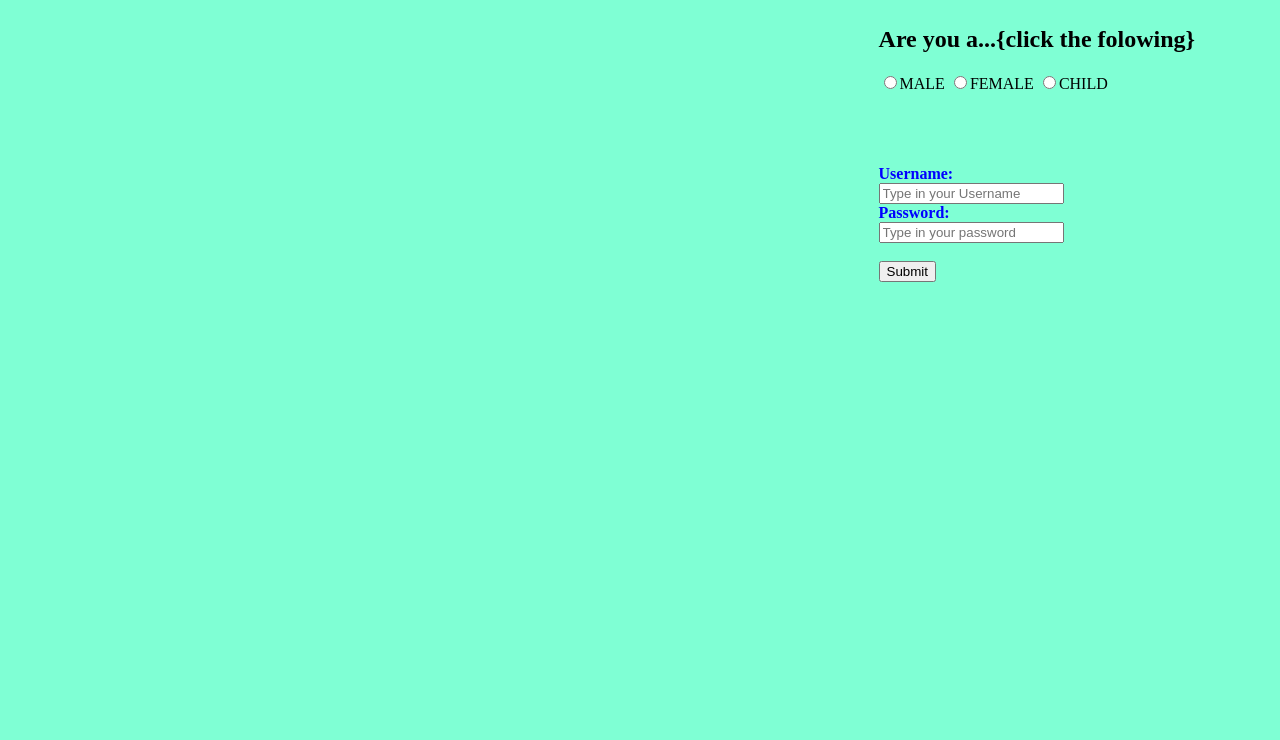
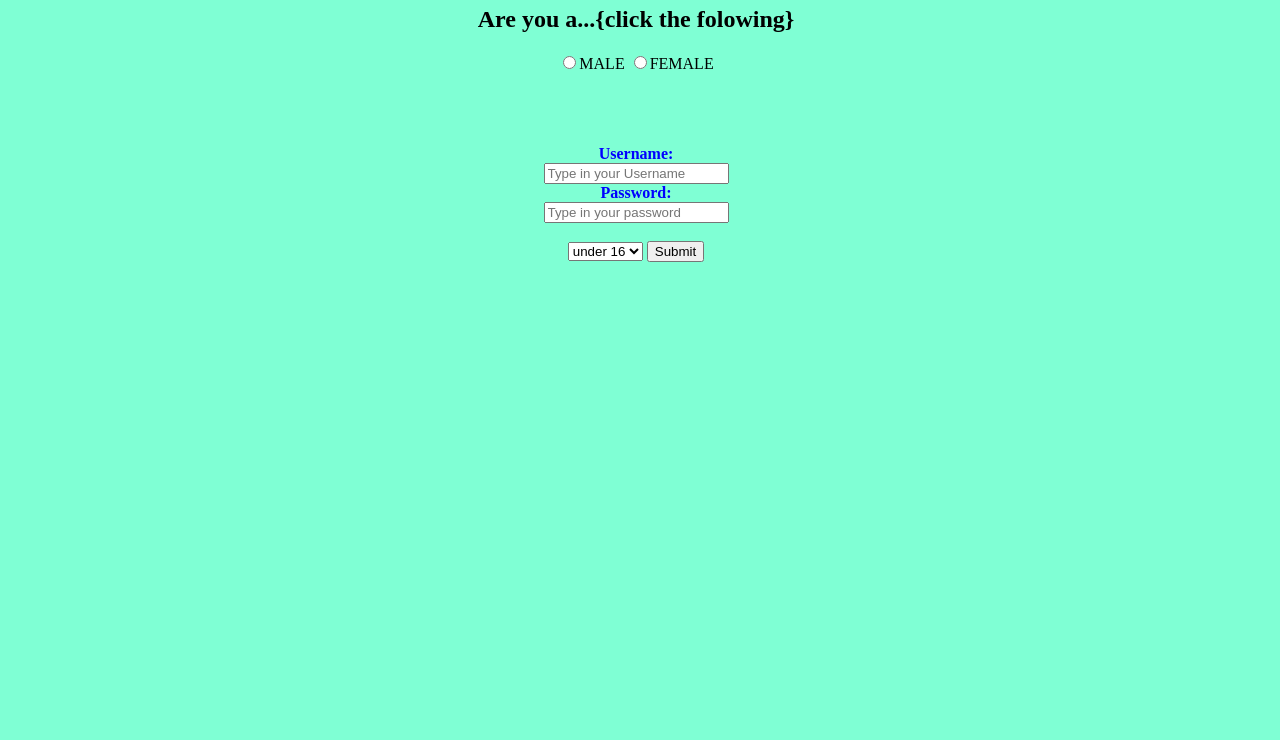
Before and after one commit to coderduckx/HydRight, a plain HTML site: page templates/loginpage.html in a window 1280 px wide. Shown: the part 60-800 px from the top of the page. Drawn offline with Linux system fonts and the light colour scheme.

Commit message:
added drop down menu

```diff
--- a/templates/loginpage.html
+++ b/templates/loginpage.html
@@ -4,13 +4,10 @@
 			body
 			{
 				background-color:aquamarine;
+				margin-left:auto;
+				text-align: center;
 			}
-			div.bodytypeoptions
-			{
-				position:absolute;
-				right:85px;
-				down:150px;
-			}
+
 			strong
 			{
 			color:blue;
@@ -26,13 +23,22 @@
 
 				<input TITLE="Click me if you are a male" type="radio" name="type of person" value="male">MALE
 				<input  TITLE="Click me if you are a female" type="radio" name="type of person" value="female">FEMALE
-				<input  TITLE="Click me if you are a child" type="radio" name="type of person" value="child">CHILD <br><br><br><br><br>
+				 <br><br><br><br><br>
 
 				<strong>Username:<br></strong>
 				<input type="text" placeholder="Type in your Username" class="hello"  name="Username">
 				<br>
 				<strong>Password:<br></strong>
 				<input type="text" placeholder="Type in your password" class="hello" name="Password"> <br><br>
+
+
+				<select>
+				<option value="under 16">under 16</option>
+				<option value="16-30">16-30</option>
+				<option value="31-54">31-54</option>
+				<option value="55-56">55-56</option>
+				<option value="65+">65+</option>
+				</select>
 				<input class="submitbutton" type="submit">
 			</div>
 		</form>
```
